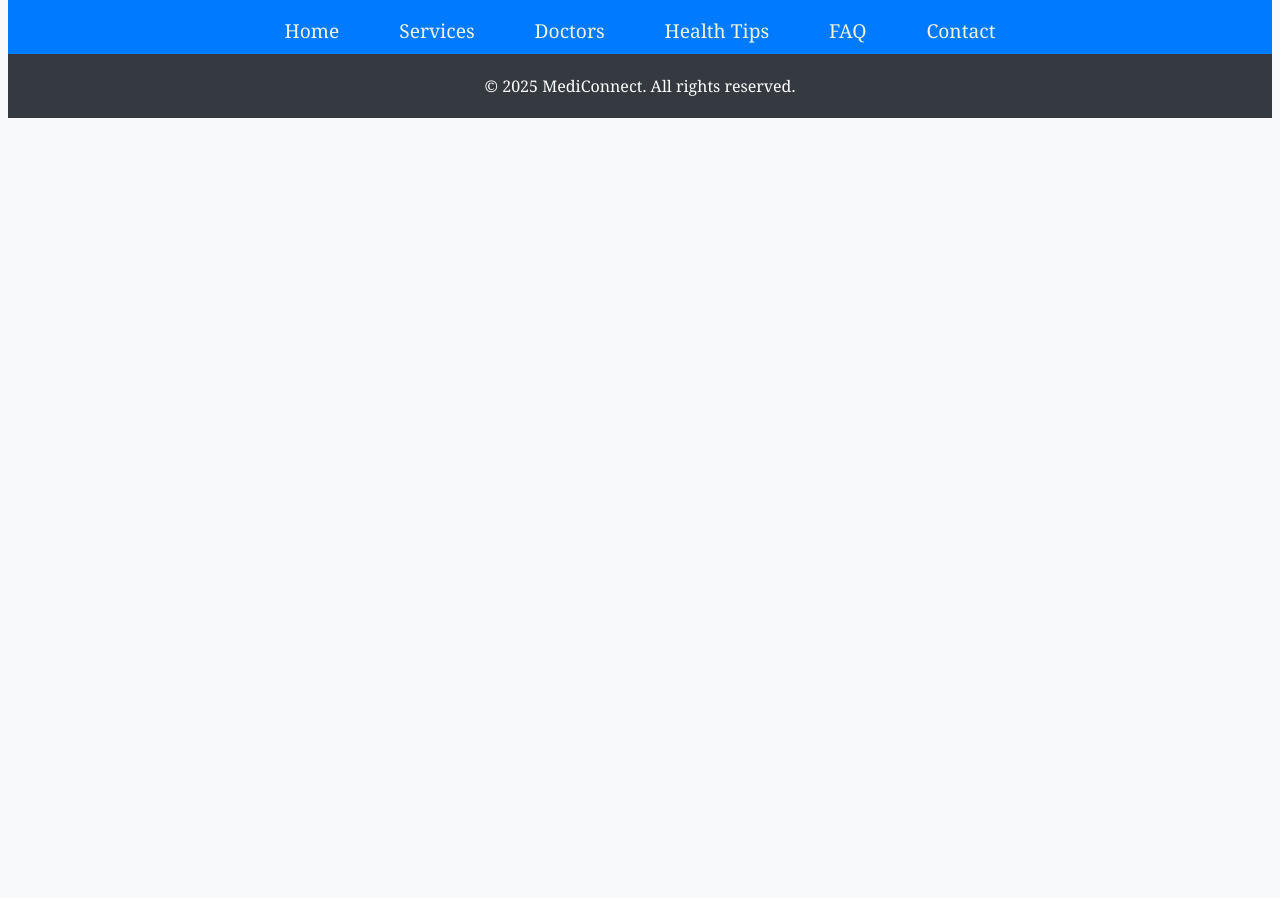
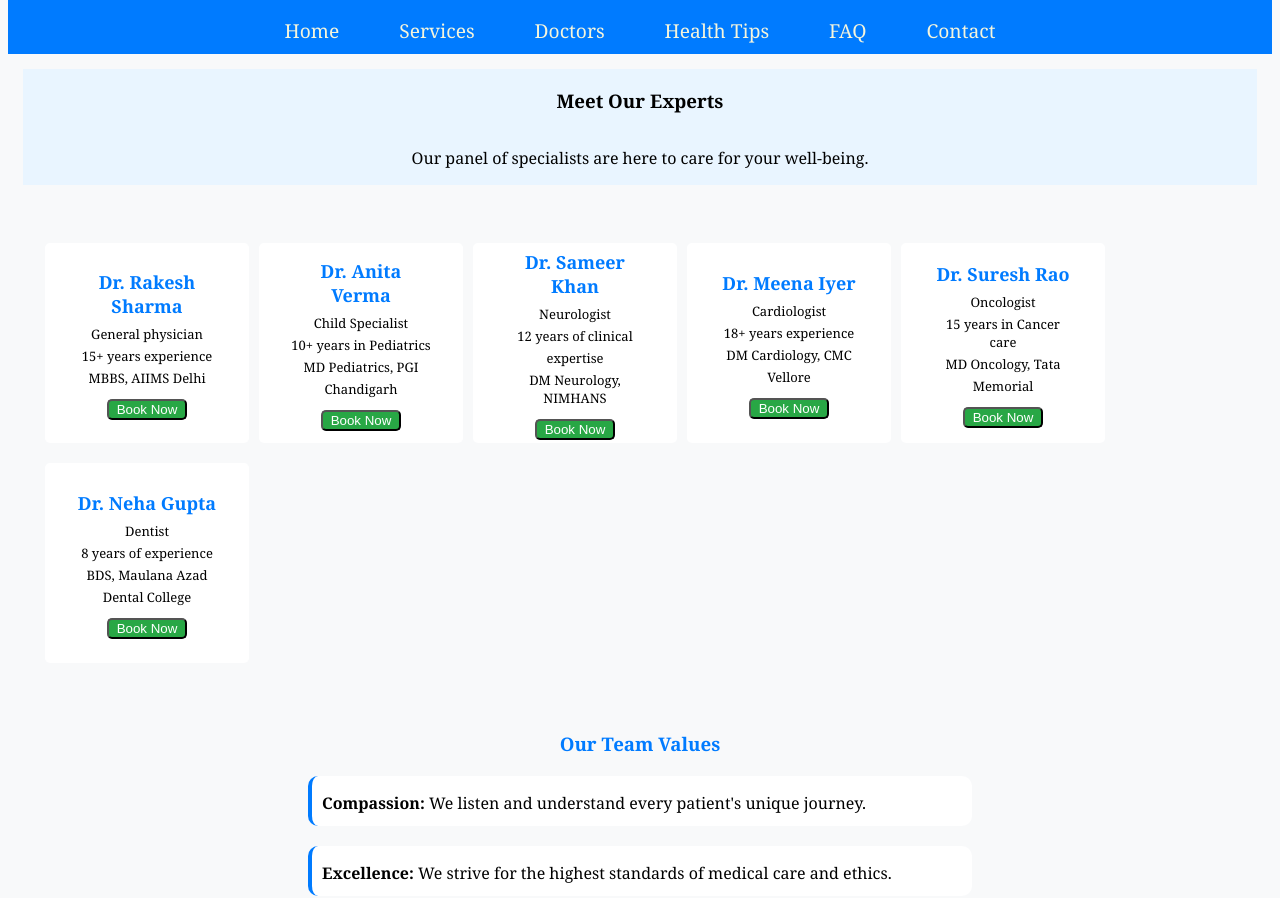
Before and after one commit to DileepKrishnaM/MediConnect, a plain HTML site: page doctors.html in a window 1280 px wide. Shown: the part 64-962 px from the top of the page. Before the commit the page ends 800 px from the top, so only its background shows below. Drawn offline with Linux system fonts and the light colour scheme.

Commit message:
Doctors page implementation completed.

```diff
--- /dev/null
+++ b/doctors-style.css
@@ -0,0 +1,71 @@
+.intro-strip {
+    background-color: #E9F5FF;
+    display: flex;
+    flex-direction: column;
+    align-items: center;
+    justify-content: center;
+    margin: 15px 15px;
+    padding: auto;
+}
+.service-cards {
+    display: flex;
+    flex-wrap: wrap;
+    /* align-items: center; */
+    /* justify-content: center; */
+    padding : 2em 1em;
+    margin: 1em 1em;
+}
+.service-cards .service-card {
+    background-color: #ffffff;
+    height: 10em;
+    width: 9em;
+    margin: 10px 5px;
+    border-radius: 5px;
+    display: flex;
+    flex-direction: column;
+    justify-content: center;
+    align-items: center;
+    padding: 20px 30px;
+}
+.service-cards .service-card h4 {
+    color: #007BFF;
+    font-size: large;
+    margin-bottom: 5px;
+    text-align: center;
+}
+.service-cards .service-card p {
+    font-size: small;
+    text-align: center;
+    margin: 2px;
+}
+.service-cards .service-card button {
+    height: 60px;
+    width: 80px;
+    margin-top: 10px;
+    border-radius: 5px;
+    background-color: #28a745;
+    margin-bottom: 20px;
+}
+.service-cards .service-card button a {
+    color: #ffffff;
+    text-decoration: none;
+}
+.team-values {
+    display: flex;
+    flex-direction: column;
+    justify-content: center;
+    align-items: center;
+}
+.team-values h3 {
+    color: #007BFF;
+    margin: 10px 0;
+}
+.team-values .value-card {
+    background-color: #ffffff;
+    margin: 10px;
+    padding: 0px 10px 10px 10px;
+    height: 40px;
+    width: 40em;
+    border-left: 4px solid #007BFF;
+    border-radius: 10px;
+}
--- a/doctors.html
+++ b/doctors.html
@@ -5,6 +5,7 @@
     <meta name="viewport" content="width=device-width, initial-scale=1.0">
     <title>MediConnect-Doctors</title>
     <link rel="stylesheet" href="style.css">
+    <link rel="stylesheet" href="doctors-style.css">
 </head>
 <body>
     <header>
@@ -18,9 +19,75 @@
             <a href="contact.html">Contact</a>
         </nav>
     </header>
-
+    <div class="intro-strip">
+        <h3>Meet Our Experts</h3>
+        <p>Our panel of specialists are here to care for your well-being.</p>
+    </div>
+    <div class="service-cards">
+        <div class="service-card">
+            <h4>Dr. Rakesh Sharma</h4>
+            <p>General physician</p>
+            <p>15+ years experience</p>
+            <p>MBBS, AIIMS Delhi</p>
+            <button><a href="booking.html">Book Now</a>
+            </button>
+        </div>
+        <div class="service-card">
+            <h4>Dr. Anita Verma</h4>
+            <p>Child Specialist</p>
+            <p>10+ years in Pediatrics</p>
+            <p>MD Pediatrics, PGI</p>
+            <p>Chandigarh</p>
+            <button><a href="booking.html">Book Now</a>
+            </button>
+        </div>
+        <div class="service-card">
+            <h4>Dr. Sameer Khan</h4>
+            <p>Neurologist</p>
+            <p>12 years of clinical</p>
+            <p>expertise</p>
+            <p>DM Neurology, NIMHANS</p>
+            <button><a href="booking.html">Book Now</a>
+            </button>
+        </div>
+        <div class="service-card">
+            <h4>Dr. Meena Iyer</h4>
+            <p>Cardiologist</p>
+            <p>18+ years experience</p>
+            <p>DM Cardiology, CMC</p>
+            <p>Vellore</p>
+            <button><a href="booking.html">Book Now</a>
+            </button>
+        </div>
+        <div class="service-card">
+            <h4>Dr. Suresh Rao</h4>
+            <p>Oncologist</p>
+            <p>15 years in Cancer care</p>
+            <p>MD Oncology, Tata</p>
+            <p>Memorial</p>
+            <button><a href="booking.html">Book Now</a>
+            </button>
+        </div>
+        <div class="service-card">
+            <h4>Dr. Neha Gupta</h4>
+            <p>Dentist</p>
+            <p>8 years of experience</p>
+            <p>BDS, Maulana Azad</p>
+            <p>Dental College</p>
+            <button><a href="booking.html">Book Now</a>
+            </button>
+        </div>
+    </div>
+    <div class="team-values">
+        <h3>Our Team Values</h3>
+        <div class="value-card"><p><strong>Compassion:</strong> We listen and understand every patient's unique journey.</p></div>
+        <div class="value-card"><p><strong>Excellence:</strong> We strive for the highest standards of medical care and ethics.</p></div>
+        <div class="value-card"><p><strong>Integrity:</strong> We believe in transparency, trust, and honest care.</p></div>
+        <div class="value-card"><p><strong>Teamwork:</strong> Multidisciplinary collaboration is at the heart of our success.</p></div>
+        <div class="value-card"><p><strong>Innovation:</strong> We adopt the latest practices to improve healthcare delivery.</p></div>
+    </div>
     <footer>
-        <p>&copy; 2025 MediConnect. All rights reserved.</p>
+        <p>&copy; 2025 MediConnect</p>
     </footer>
 </body>
 </html>
```
